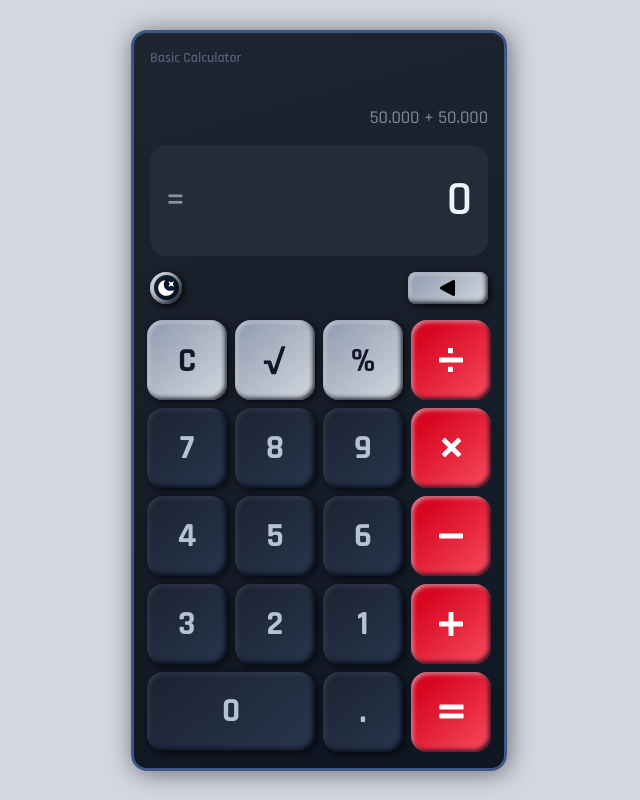
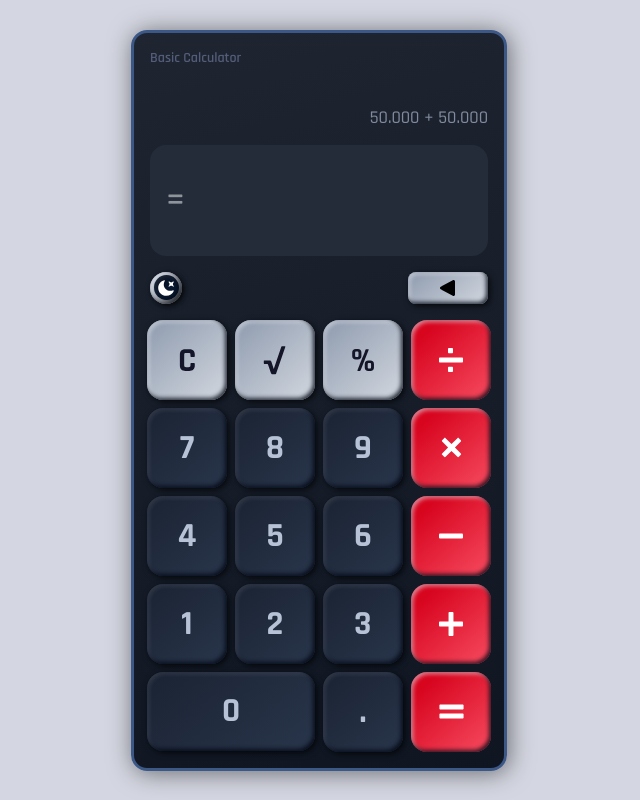
Before and after one commit to weslleycabral/dio_calculadora, a React (Vite) app: page / in a window 1280 px wide. Shown: the whole page, without its empty margins (321-961 px from the left). Built offline with nearby package versions, Linux system fonts and the light colour scheme.

Commit message:
Quinto Commit

```diff
--- a/src/components/Buttons/Square/Square.tsx
+++ b/src/components/Buttons/Square/Square.tsx
@@ -34,12 +34,9 @@ function Square({value, color, operator}: SquareProps) {
         if (color.toLowerCase() === 'blue') {
             return (
                 <>
-                <div className={styles.capsule}>
-                    <div className={styles[color]}>
-                        {value}
-                    </div>
+                <div className={styles[color]} data-value={value}>
+                    {value}
                 </div>
-
                 </>
             );
         } else if (color.toLowerCase() === 'red' || color.toLowerCase() === 'white'){
@@ -55,7 +52,7 @@ function Square({value, color, operator}: SquareProps) {
         } else if (color.toLowerCase() === 'bluelarge') {
             return (
                 <>
-                <div className={styles[color]}>
+                <div className={styles[color]} data-value={value}>
                     {value}
                 </div>
                 </>
--- a/src/components/Container/Container.tsx
+++ b/src/components/Container/Container.tsx
@@ -7,6 +7,8 @@ import styles from './Container.module.css';
 function Container() {
 
   const { div } = styles;
+
+
 
   return (
     <>
--- a/src/components/Input/Input.tsx
+++ b/src/components/Input/Input.tsx
@@ -1,6 +1,10 @@
 import styles from './Input.module.css';
 
-function Input() {
+interface Inputs {
+  valueInput: string;
+}
+
+function Input({valueInput}: Inputs) {
 
     const { input, result, display } = styles;
 
@@ -8,7 +12,7 @@ const { input, result, display } = styles;
         <>
           <div className={input}>
             <div className={result}>=</div>
-        <div className={display}>0</div>
+            <div className={display}>{valueInput}</div>
           </div>
         </>
     );
--- a/src/components/Keyboard/Keyborad.tsx
+++ b/src/components/Keyboard/Keyborad.tsx
@@ -1,13 +1,23 @@
 import Square from '../Buttons/Square/Square';
 import styles from './Keyboard.module.css';
+import {useState} from "react";
 
 function Keyboard() {
 
-const { flexContainer, flexLine } = styles;
+    const { flexContainer, flexLine } = styles;
 
-  return (
+    const [numView, setNumView] = useState('');
+
+    function captura (e) {
+        const num: string = e.target.getAttribute("data-value")
+        console.log(`Valor: ${num}`);
+        setNumView(num);
+        console.log(`Valor anterior: ${numView}`);
+    }
+
+    return (
     <>
-      <div className={ flexContainer }>
+      <div className={ flexContainer } onClick={captura}>
         <div className={ flexLine }>
             <Square color='white' operator='delete'/>
             <Square color='white' operator='square'/>
@@ -27,9 +37,9 @@ const { flexContainer, flexLine } = styles;
             <Square color='red' operator='subtraction'/>
         </div>
         <div className={ flexLine }>
+            <Square color='blue' value='1'/>
+            <Square color='blue' value='2'/>
             <Square color='blue' value='3'/>
-            <Square color='blue' value='2'/>
-            <Square color='blue' value='1'/>
             <Square color='red' operator='addition'/>
         </div>
         <div className={ flexLine }>
--- a/src/components/Log/Log.tsx
+++ b/src/components/Log/Log.tsx
@@ -2,7 +2,7 @@ import styles from './Log.module.css';
 
 function Log() {
 
-    const { logContainer, h1, log } = styles;
+  const { logContainer, h1, log } = styles;
 
   return (
     <>
```
Lines whose indentation alone changed are shown as unchanged.
